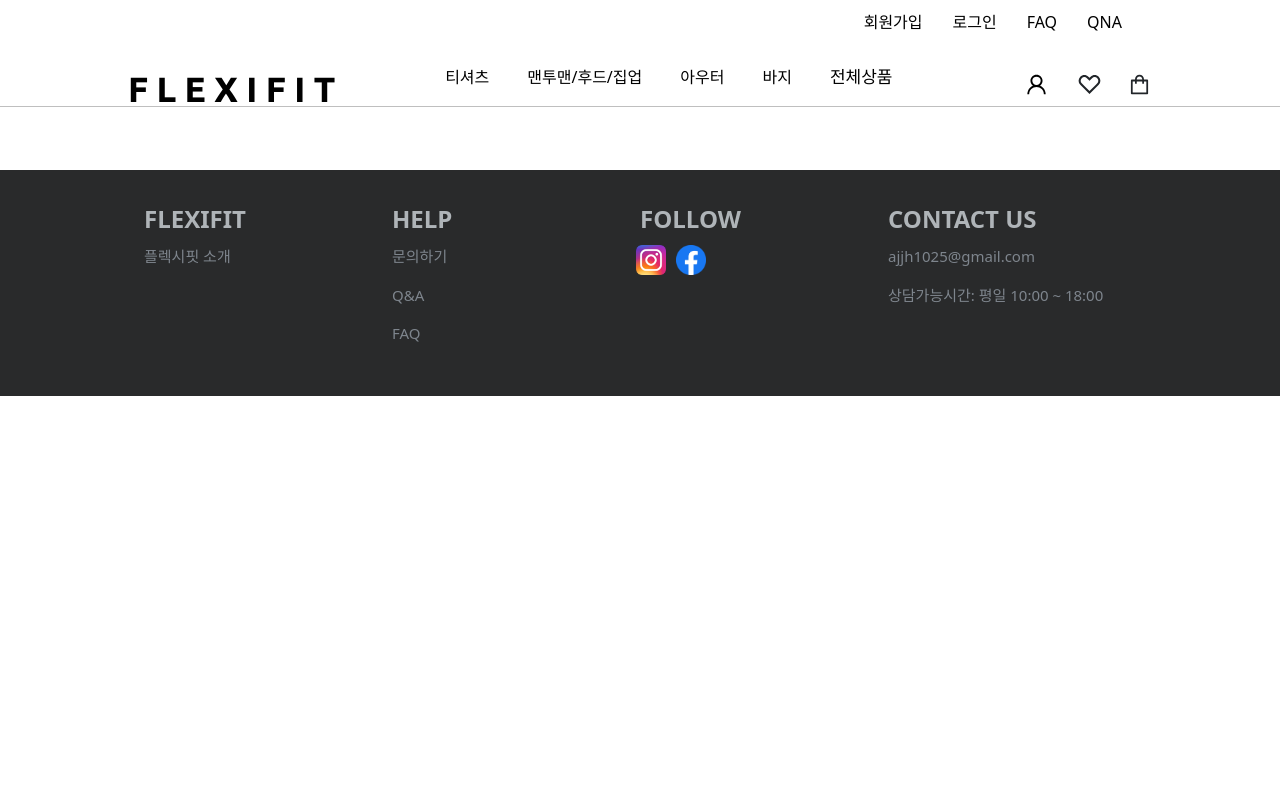
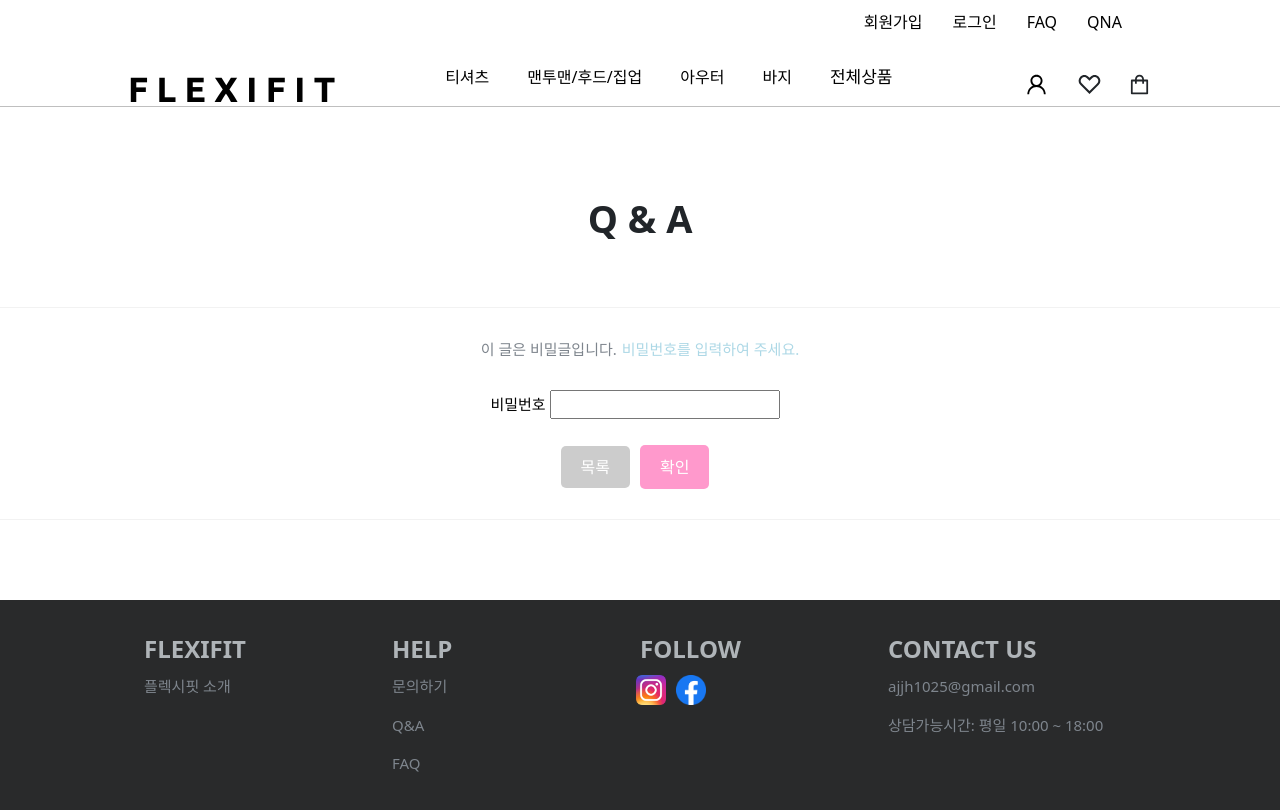
Before and after one commit to devInt42/react_flexifit, a React (Create React App) app: page /qna/reply/private in a window 1280 px wide. Shown: the top 810 px of the page. Built offline with nearby package versions, Linux system fonts and the light colour scheme.

Commit message:
replyForm

```diff
--- a/src/App.js
+++ b/src/App.js
@@ -18,6 +18,8 @@ import QNAWriteForm from "./components/QNA/WriteForm";
 import SecretForm from "./components/QNA/SecretForm";
 import BoardForm from "./components/QNA/BoardForm";
 import FAQWriteForm from "./components/FAQ/WriteForm";
+import ReplySecretForm from "./components/QNA/ReplySecretForm";
+import QNAReplyForm from "./components/QNA/ReplyForm";
 
 function App() {
   return (
@@ -36,7 +38,9 @@ function App() {
             <Route path="/faq/write" element={<FAQWriteForm />} />
             <Route path="/qna" element={<QNA />} />
             <Route path="/qna/write" element={<QNAWriteForm />} />
+            <Route path="/qna/reply" element={<QNAReplyForm />} />
             <Route path="/qna/private" element={<SecretForm />} />
+            <Route path="/qna/reply/private" element={<ReplySecretForm />} />
             <Route path="/qna/board" element={<BoardForm />} />
             <Route path="/tshirt" element={<Tshirt />} />
             <Route path="/sweatshirt" element={<SweatShirt />} />
--- /dev/null
+++ b/src/components/QNA/ReplyForm.js
@@ -0,0 +1,65 @@
+import React, { useEffect, useState } from "react";
+import "../../styles/pages/QNA.css";
+import { Link, useNavigate, useLocation } from "react-router-dom";
+import { getReplyData } from "../../store/action";
+import { useDispatch, useSelector } from "react-redux";
+
+const ReplyForm = () => {
+  const dispatch = useDispatch();
+  const [replyContent, setReplyContent] = useState("");
+  const ReplyList = useSelector((state) => state.replyData);
+  const [qnaId, setQnaId] = useState("");
+  const location = useLocation();
+
+  useEffect(() => {
+    const queryParams = new URLSearchParams(location.search);
+    const id = queryParams.get("qnaId");
+    setQnaId(id);
+  }, [location]);
+
+  useEffect(() => {
+    dispatch(getReplyData());
+  }, [dispatch]);
+
+  //초기값 저장
+  useEffect(() => {
+    if (ReplyList && qnaId) {
+      const reply = ReplyList.find((reply) => reply.qna_id === parseInt(qnaId));
+      if (reply) {
+        setReplyContent(reply.reply_content);
+      }
+    }
+  }, [ReplyList, qnaId]);
+
+  return (
+    <div className="qna-Writepage">
+      <p className="WriteLogo">Reply</p>
+      <p className="WriteMiniLogo">상품 Q&A입니다.</p>
+      <form>
+        <div className="mb-3">
+          <label htmlFor="exampleFormControlTextarea1" className="form-label">
+            답변
+          </label>
+          <textarea
+            className="form-control"
+            id="exampleFormControlTextarea1"
+            rows="10"
+            placeholder="내용을 입력하세요"
+            value={replyContent}
+          ></textarea>
+        </div>
+
+        <div className="button-row">
+          <Link to="/qna" className="button list-button">
+            목록
+          </Link>
+          <Link to="/qna" className="button cancel-button">
+            취소
+          </Link>
+        </div>
+      </form>
+    </div>
+  );
+};
+
+export default ReplyForm;
--- /dev/null
+++ b/src/components/QNA/ReplySecretForm.js
@@ -0,0 +1,77 @@
+import React, { useState } from "react";
+import { Link } from "react-router-dom";
+import axios from "axios";
+import { useNavigate, useLocation } from "react-router-dom";
+import { useEffect } from "react";
+
+const ReplySecretForm = () => {
+  const [qnaId, setQnaId] = useState(null);
+  const [qnaPassword, setQnaPassword] = useState("");
+  const navigate = useNavigate();
+  const location = useLocation();
+  // console.log(qnaId);
+
+  useEffect(() => {
+    const queryParams = new URLSearchParams(location.search);
+    const id = queryParams.get("qnaId");
+    setQnaId(id);
+  }, [location]);
+
+  const handlePasswordChange = (e) => {
+    setQnaPassword(e.target.value);
+  };
+
+  const confirmPassword = async () => {
+    const param = {
+      data: {
+        qnaId: qnaId,
+        qnaPassword: qnaPassword,
+      },
+    };
+    try {
+      const res = await axios.post("http://localhost:8080/qna/check", param);
+      if (res.data === 0) {
+        alert("비밀번호가 틀렸습니다.");
+        navigate("/qna");
+      } else if (res.data === 1) {
+        navigate(`/qna/reply?qnaId=${qnaId}`);
+      }
+    } catch (err) {
+      console.error(err);
+    }
+  };
+
+  return (
+    <div>
+      <div className="qna-private-page">
+        <div className="qnaLogo">Q & A</div>
+      </div>
+      <hr className="qna-line" />
+      <div className="qna-private-page">
+        <p>
+          이 글은 비밀글입니다.
+          <span style={{ color: "lightblue", paddingLeft: "5px" }}>
+            비밀번호를 입력하여 주세요.
+          </span>
+        </p>
+        <p style={{ color: "black", paddingRight: "10px", marginTop: "30px" }}>
+          비밀번호{" "}
+          <input
+            type="password"
+            value={qnaPassword}
+            onChange={handlePasswordChange}
+          />
+        </p>
+        <Link to="/qna" className="qna-cancleBtn">
+          목록
+        </Link>
+        <button className="qna-submitBtn" onClick={confirmPassword}>
+          확인
+        </button>
+      </div>
+      <hr className="qna-line" />
+    </div>
+  );
+};
+
+export default ReplySecretForm;
--- a/src/pages/QNAPage.js
+++ b/src/pages/QNAPage.js
@@ -46,7 +46,12 @@ const QnaPage = () => {
   const renderReplyContent = (qnaId) => {
     const reply = ReplyList.find((reply) => reply.qna_id === qnaId);
     if (reply) {
-      const privateLink = `/qna/reply/private?qnaId=${qnaId}`; // 수정: 프라이빗 링크 생성
+      let privateLink;
+      if (userSeq === "0") {
+        privateLink = `/qna/reply?qnaId=${qnaId}`;
+      } else {
+        privateLink = `/qna/reply/private?qnaId=${qnaId}`;
+      }
       return (
         <div className="qna-item-reply">
           <Link to={privateLink}>비밀 글 입니다.</Link>
```
